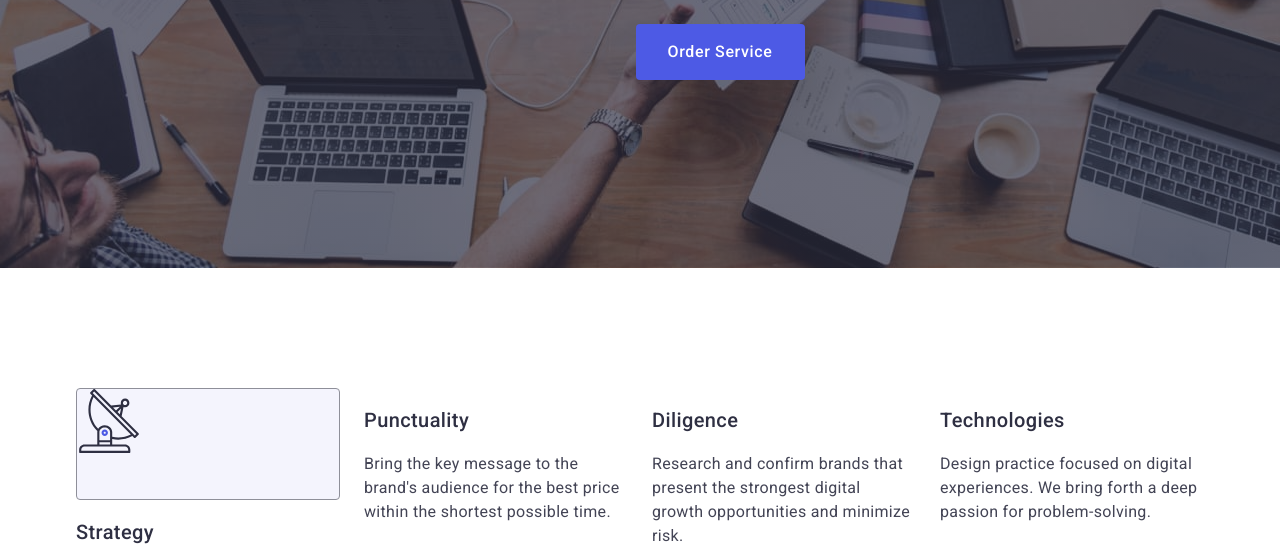
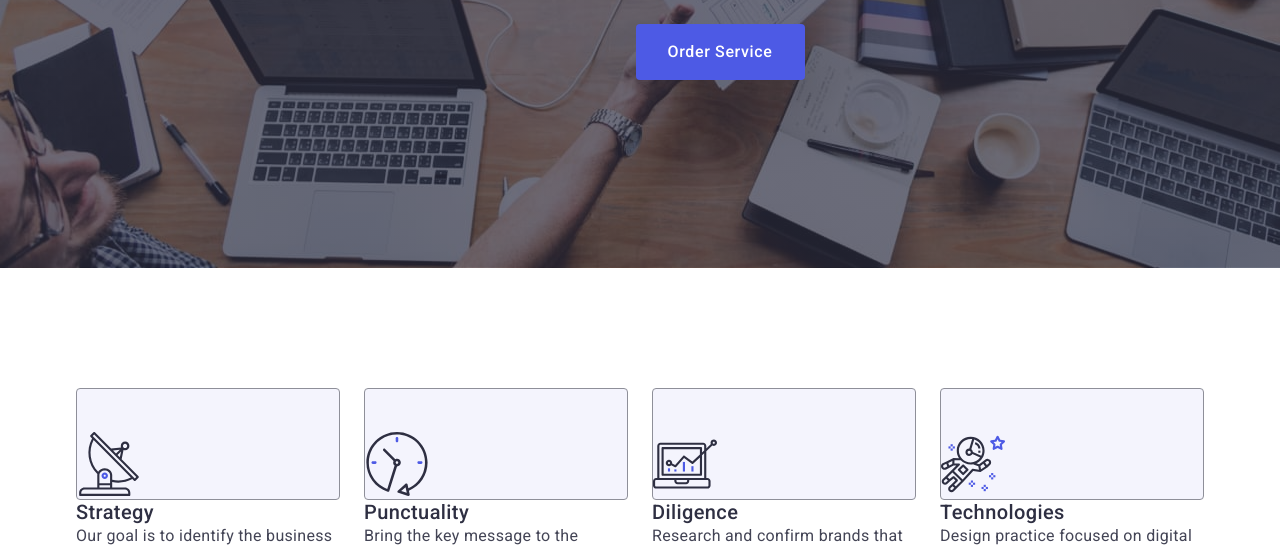
Before and after one commit to AlinaChorna7/goit-markup-hw-04, a plain HTML site: page index.html in a window 1280 px wide. Shown: the part 405-952 px from the top of the page. Drawn offline with nearby package versions, Linux system fonts and the light colour scheme.

Commit message:
add initial files

```diff
--- a/css/styles.css
+++ b/css/styles.css
@@ -4,7 +4,7 @@ body{
     background-color: #FFFFFF;
 }
 
-h1 h2 h3 h4 h5 h6 p{
+h1, h2, h3, h4, h5, h6, p{
     margin-top: 0;
     margin-bottom: 0;
 }
@@ -69,18 +69,7 @@ color:#2e2f42;
 
 }
 
-.ft-icons{
-    background: #f4f4fd;
-    border: 1px solid #8e8f99;
-border-radius: 4px;
-width: 264px;
-height: 112px;
-}
 
-.sec-two-icons{
-    fill: #2e2f42 ;
-    margin: 0 auto;
-}
 
 .header-list{
     display: flex;
@@ -205,13 +194,20 @@ margin: 0 auto;
     overflow: hidden;
 }
 
+.ft-icons{
+    background: #f4f4fd;
+    border: 1px solid #8e8f99;
+border-radius: 4px;
+width: 264px;
+height: 112px;
+}
+
+.sec-two-icons{
+    fill: #2e2f42 ;
+    margin: 0 auto;
+}
 
 
-.sec-two-icons{
-
-    width: 64px;
-    height: 64px;
-}
 
  .ft-list{
     display: flex;
--- a/index.html
+++ b/index.html
@@ -83,6 +83,11 @@
             </li>
 
             <li class="features-list">
+              <div class="ft-icons">
+                <svg class="sec-two-icons" width="64" heigth="64">
+                  <use href="./images/symbol-defs.svg#icon-clock-1"></use>
+                </svg>
+              </div>
               <h3 class="section-two-titles">Punctuality</h3>
               <p class="section-two-text">
                 Bring the key message to the brand's audience for the best price
@@ -91,6 +96,11 @@
             </li>
 
             <li class="features-list">
+              <div class="ft-icons">
+                <svg class="sec-two-icons" width="64" heigth="64">
+                  <use href="./images/symbol-defs.svg#icon-diagram-1"></use>
+                </svg>
+              </div>
               <h3 class="section-two-titles">Diligence</h3>
               <p class="section-two-text">
                 Research and confirm brands that present the strongest digital
@@ -99,6 +109,11 @@
             </li>
 
             <li class="features-list">
+              <div class="ft-icons">
+                <svg class="sec-two-icons" width="64" heigth="64">
+                  <use href="./images/symbol-defs.svg#icon-astronaut-1"></use>
+                </svg>
+              </div>
               <h3 class="section-two-titles">Technologies</h3>
               <p class="section-two-text">
                 Design practice focused on digital experiences. We bring forth a
```
